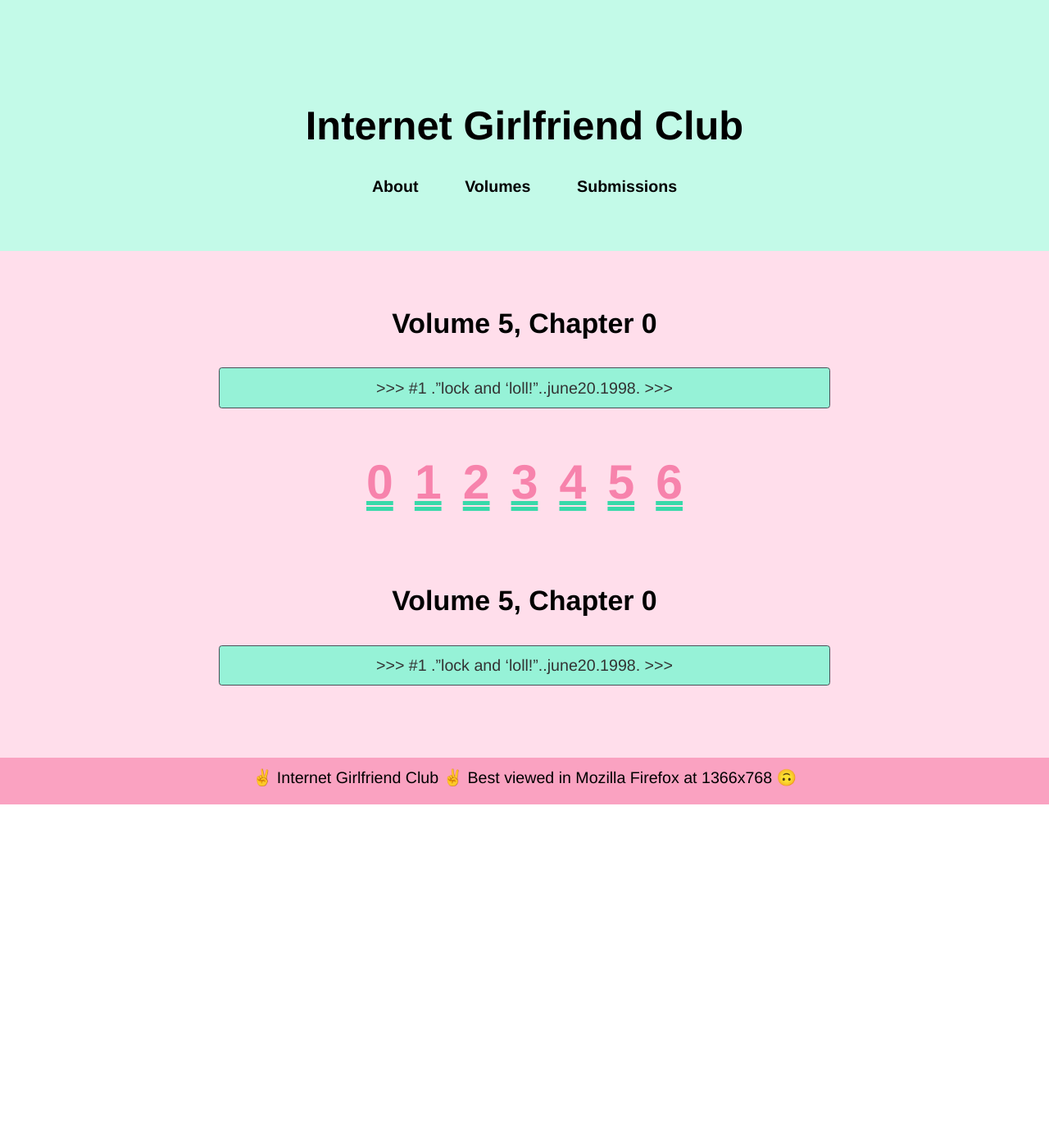
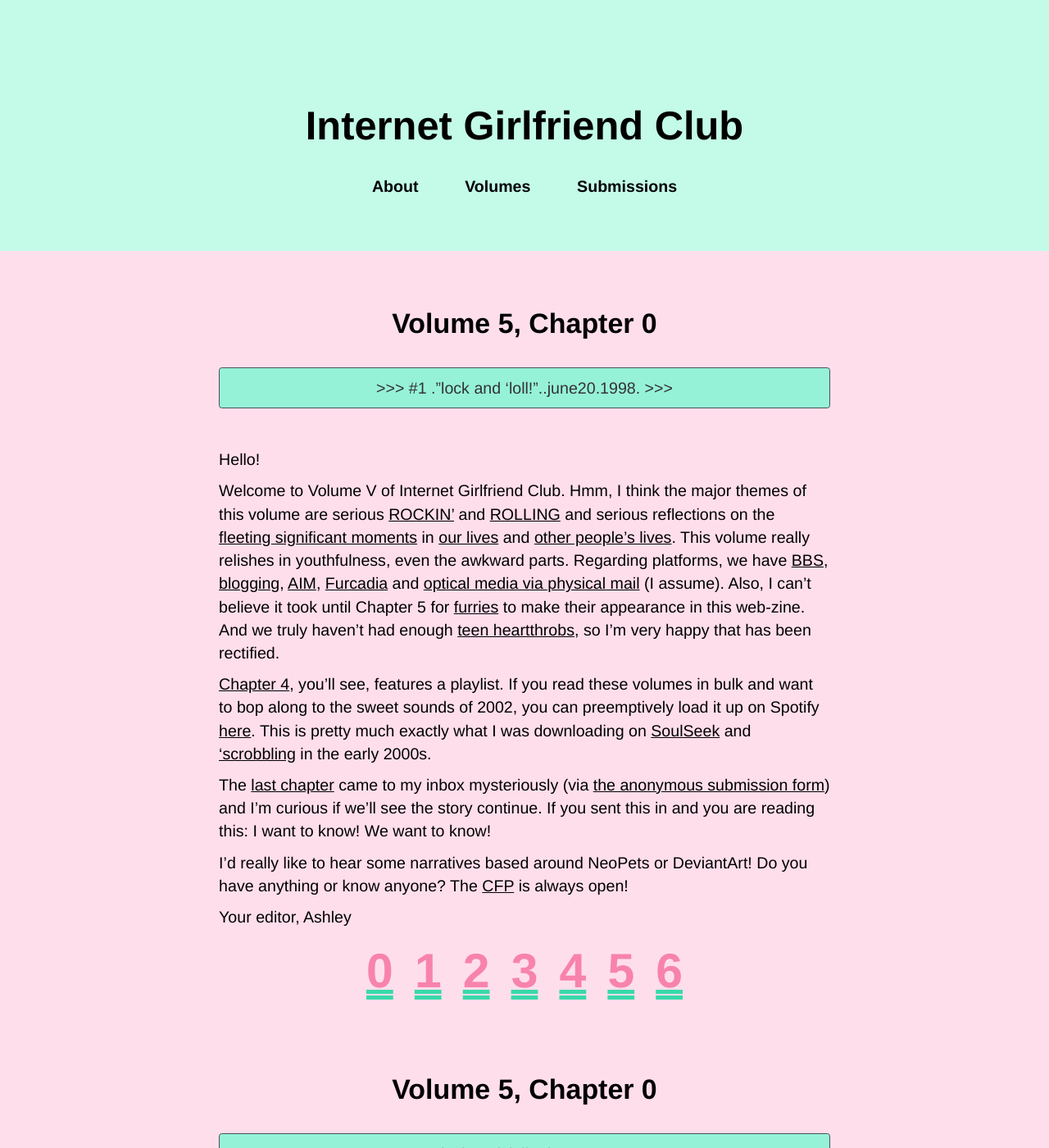
Before and after one commit to ablwr/internetgirlfriend_club, a Jekyll site: the page built from _volume5/0.md, in a window 1280 px wide and 1400 px high. Shown: the whole window at 82% size. Built offline with Jekyll 4.4.1, drawn with Linux system fonts in a browser that asks for light colours.

Commit message:
post up, hidden, vol5 intro

```diff
--- a/_volume5/0.md
+++ b/_volume5/0.md
@@ -6,6 +6,17 @@ chapter: 0
 categories: volume5
 ---
 
+Hello!
+
+Welcome to Volume V of Internet Girlfriend Club. Hmm, I think the major themes of this volume are serious [ROCKIN'](/volume5/1.html) and [ROLLING](/volume5/4.html) and serious reflections on the [fleeting significant moments](/volume5/5.html) in [our lives](/volume5/2.html) and [other people's lives](/volume5/3.html). This volume really relishes in youthfulness, even the awkward parts. Regarding platforms, we have [BBS](/volume5/2.html), [blogging](/volume5/1.html), [AIM](/volume5/5.html), [Furcadia](/volume5/3.html) and [optical media via physical mail](/volume5/4.html) (I assume).  Also, I can't believe it took until Chapter 5 for [furries](/volume5/3.html) to make their appearance in this web-zine. And we truly haven't had enough [teen heartthrobs](/volume5/5.html), so I'm very happy that has been rectified.
+
+[Chapter 4](/volume5/4.html), you'll see, features a playlist. If you read these volumes in bulk and want to bop along to the sweet sounds of 2002, you can preemptively load it up on Spotify [here](https://open.spotify.com/embed/user/1210200191/playlist/45qxFRw7snspV1zM2YamV3). This is pretty much exactly what I was downloading on [SoulSeek](https://en.wikipedia.org/wiki/Soulseek) and ['scrobbling](http://web.archive.org/web/20030328192917/http://www.audioscrobbler.com:80/) in the early 2000s.
+
+The [last chapter](/volume5/6.html) came to my inbox mysteriously (via [the anonymous submission form](https://docs.google.com/forms/d/e/1FAIpQLSeUqrFZoeRduZqeyEQsAPUoXb7SddRmQ2XmalXkym_29-P2gw/viewform)) and I'm curious if we'll see the story continue. If you sent this in and you are reading this: I want to know! We want to know!
+
+I'd really like to hear some narratives based around NeoPets or DeviantArt! Do you have anything or know anyone? The [CFP](/cfp) is always open!
+
+Your editor, Ashley
 
 <div class="showcase center">
   {% for post in site.volume5 %}
```
Also changed, not shown: _volume5/4.md (+1 -1 lines).
